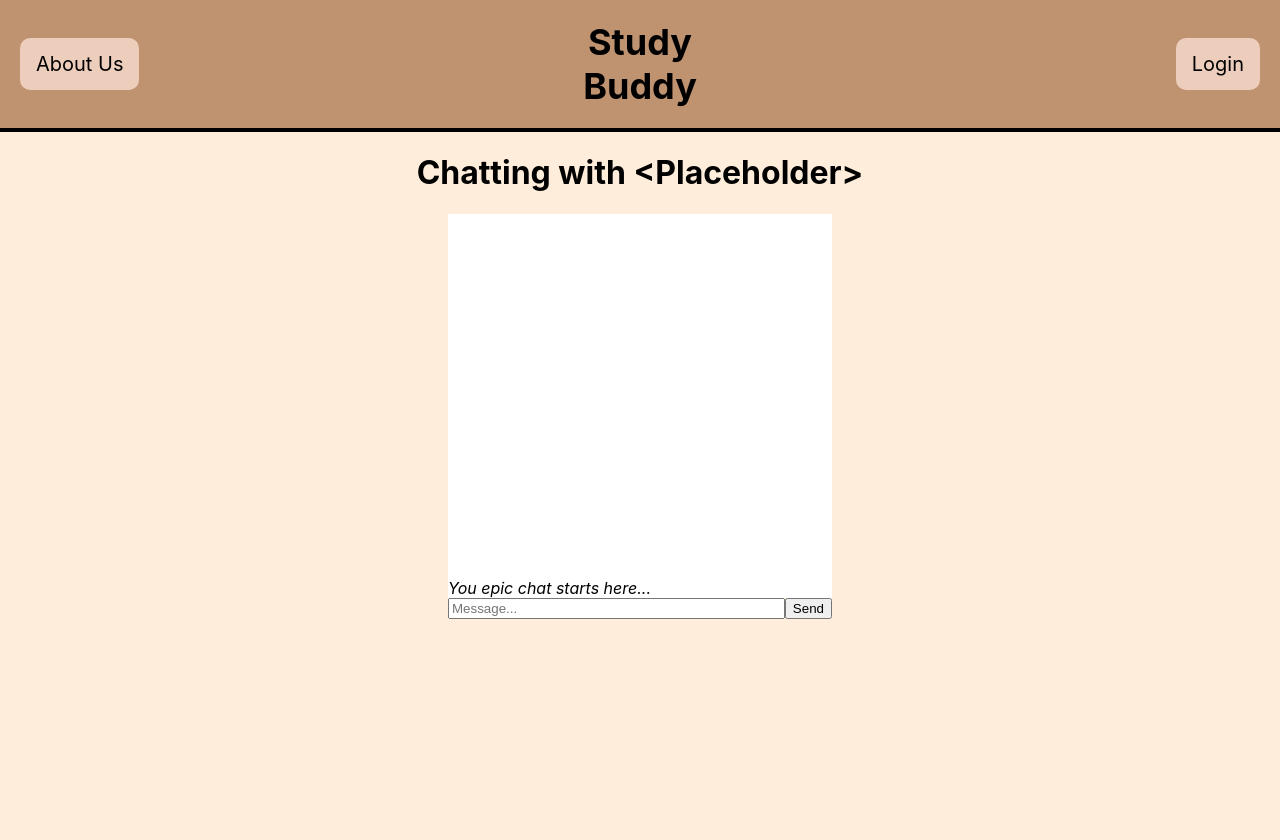
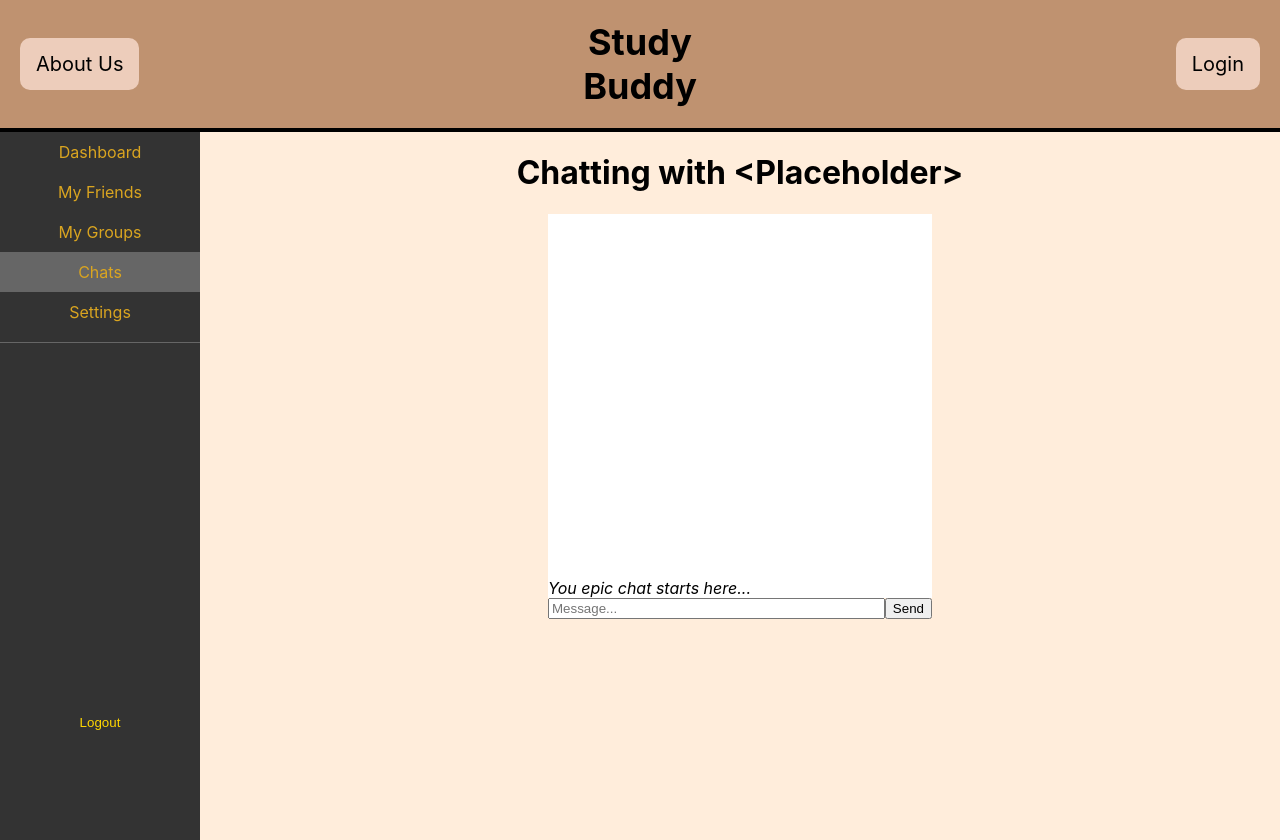
Before and after one commit to nguyenkkent/StuddyBuddy-Individual, a React (Create React App) app in the folder application/frontend/: page /chats in a window 1280 px wide. Before the commit the page ends 800 px from the top, so only its background shows below. Built offline with nearby package versions, Linux system fonts and the light colour scheme; no server answers.

Commit message:
update Chat

```diff
--- a/application/frontend/src/components/pages/Chats.js
+++ b/application/frontend/src/components/pages/Chats.js
@@ -2,6 +2,7 @@ import SideNavbar from '../common/Sidebar';
 import io from "socket.io-client";
 import { useEffect, useState } from 'react';
 import "../../css/Chats.css"
+import Sidebar from '../common/Sidebar';
 
 const socket = io(process.env.NODE_ENV == 'production' ? '/' : 'http://localhost:3001/'); // FIXME: edit paths as needed
 
@@ -26,7 +27,9 @@ function Chats() {
     setMessage("");
   }
   return (
-    <div className="Chats">
+    <div className="chat-container">
+      <Sidebar />
+      <div className="chat-content">
         <h1>Chatting with &lt;Placeholder&gt;</h1>
         <div className="chat-box">
           <div>
@@ -41,6 +44,7 @@ function Chats() {
           <button onClick={sendMessage}>Send</button>
         </div>
       </div>
+    </div>
 
   );
 }
--- a/application/frontend/src/css/Chats.css
+++ b/application/frontend/src/css/Chats.css
@@ -1,3 +1,11 @@
+.chat-container {
+  display: flex;
+}
+
+.chat-content {
+  flex-grow: 1;
+}
+
 .chat-box {
   background-color: white;
   min-height: 24rem;
```
Lines whose indentation alone changed are shown as unchanged.
